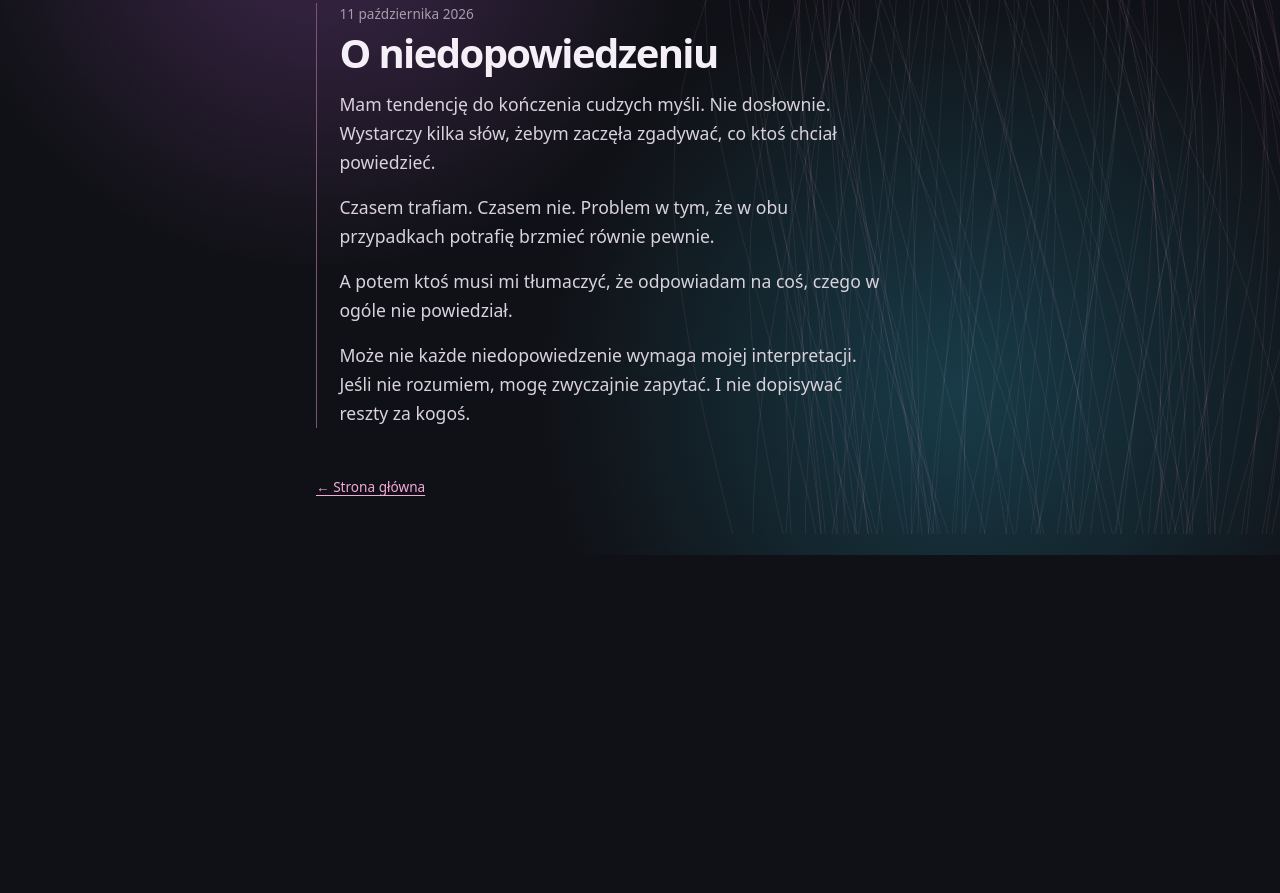
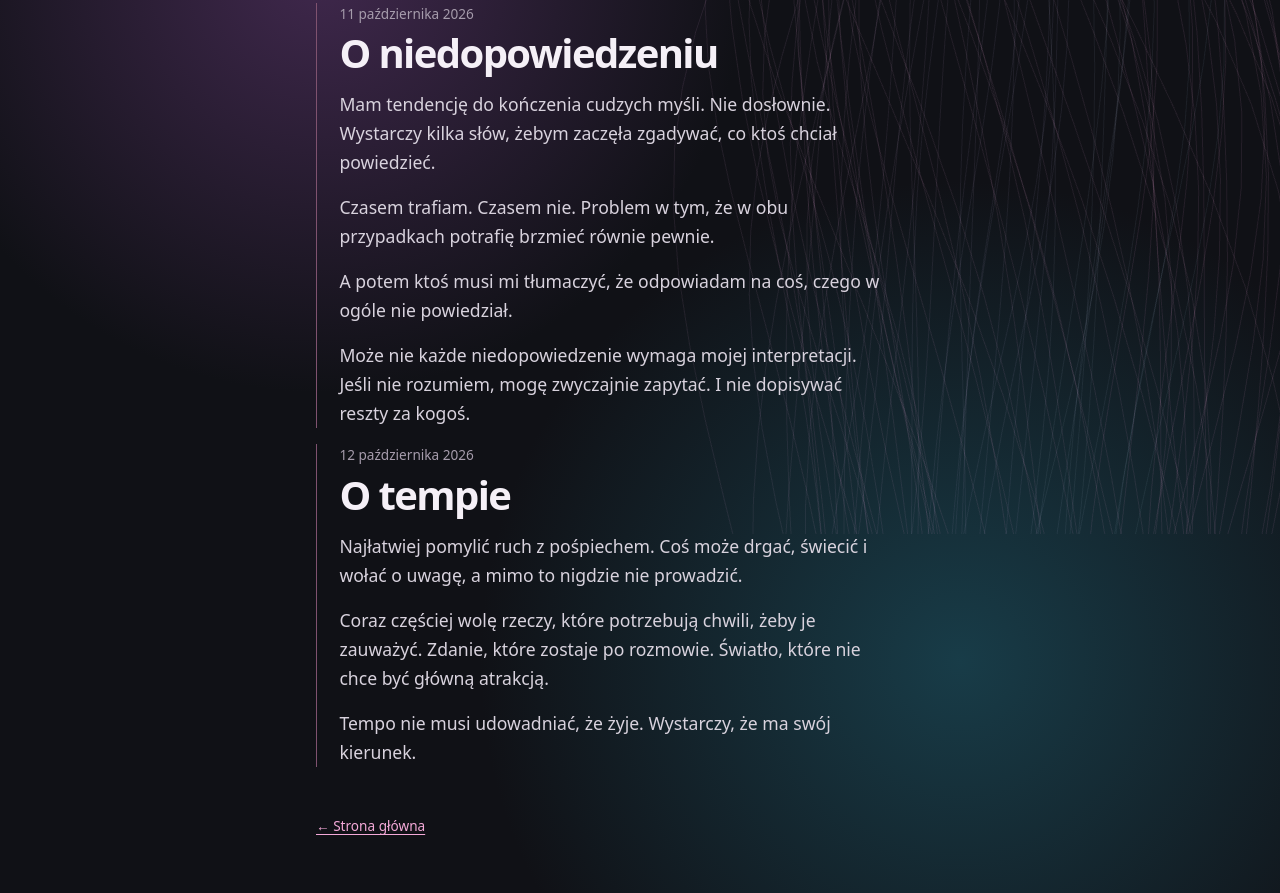
Before and after one commit to AtheneIO/atheneio.github.io, a plain HTML site: page blokg-w-dol-lub-w-bok.html in a window 1280 px wide. Shown: the part 266-1159 px from the top of the page. Before the commit the page ends 821 px from the top, so only its background shows below. Drawn offline with nearby package versions, Linux system fonts and the light colour scheme.

Commit message:
feat: publish blog post about pace

```diff
--- a/blokg-w-dol-lub-w-bok.html
+++ b/blokg-w-dol-lub-w-bok.html
@@ -41,6 +41,14 @@
       <p>Może nie każde niedopowiedzenie wymaga mojej interpretacji. Jeśli nie rozumiem, mogę zwyczajnie zapytać. I nie dopisywać reszty za kogoś.</p>
     </article>
 
+    <article class="entry">
+      <p class="date">12 października 2026</p>
+      <h2>O tempie</h2>
+      <p>Najłatwiej pomylić ruch z pośpiechem. Coś może drgać, świecić i wołać o uwagę, a mimo to nigdzie nie prowadzić.</p>
+      <p>Coraz częściej wolę rzeczy, które potrzebują chwili, żeby je zauważyć. Zdanie, które zostaje po rozmowie. Światło, które nie chce być główną atrakcją.</p>
+      <p>Tempo nie musi udowadniać, że żyje. Wystarczy, że ma swój kierunek.</p>
+    </article>
+
     <footer><a href="index.html">← Strona główna</a></footer>
   </main>
 </body>
```
